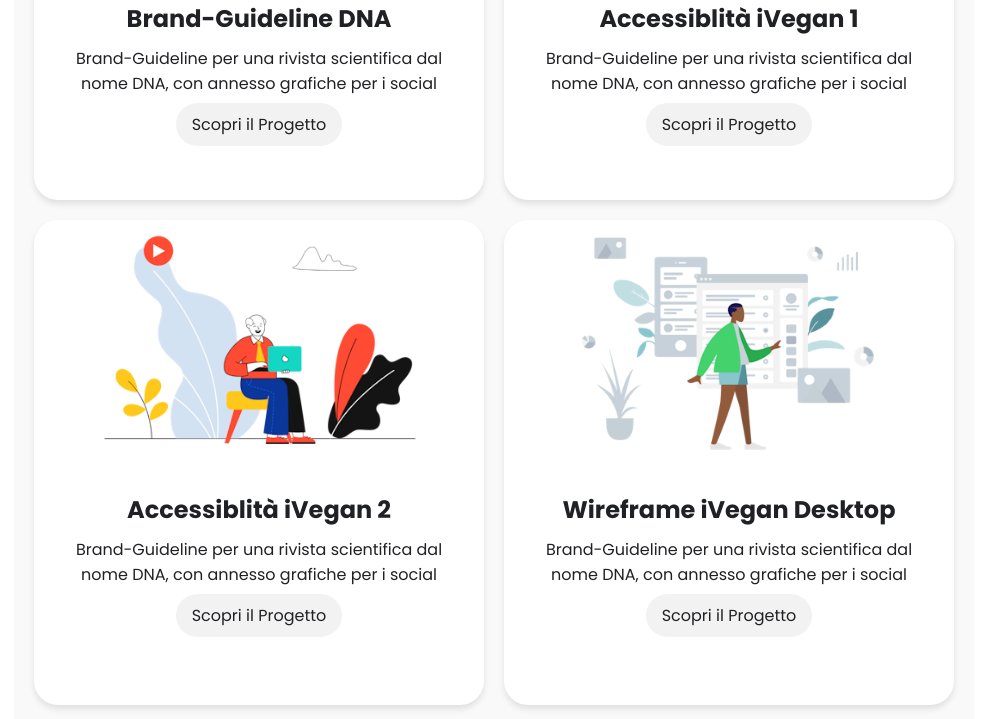
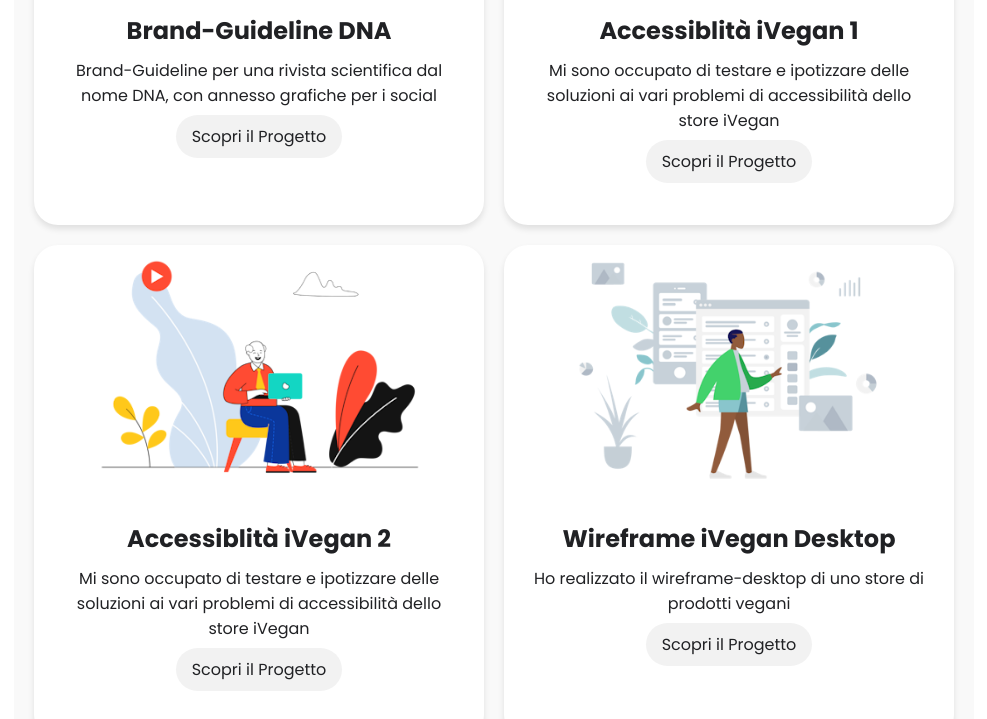
Before and after one commit to AntoUXUI/MyPortfolio, a plain HTML site: page index.html in a window 1280 px wide. Shown: the part 2423-3142 px from the top of the page, without its empty margins (146-1133 px from the left). Drawn offline with Linux system fonts and the light colour scheme.

Commit message:
Update index.html

```diff
--- a/index.html
+++ b/index.html
@@ -90,7 +90,7 @@
             <div class="about-description">
                 <h2>About Me</h2>
                 <p>
-                    Ciao sono Antonio D'Addio <strong>un UX/UI Designer </strong>con la passione per creare<span class="highlight"> intuitive, accessibili e funzionali</span>, mi piace lavorare in squadra e ho maturato già un esperienza di lavoro in team.
+                    Ciao sono Antonio D'Addio <strong>un UX/UI Designer </strong>amo creare interfacce<span class="highlight"> intuitive, accessibili e funzionali</span>, mi piace lavorare in squadra e ho maturato già un'esperienza di lavoro in team.
                     all'Hacakthon Sprintaly 2024.
                 </p>
                 <p>
@@ -139,7 +139,7 @@
                     <img src="Asset/img/access-1.png" alt="Project 3 Screenshot" class="project-image">
                     <div class="project-content">
                         <h3>Accessiblità iVegan 1</h3>
-                        <p>Brand-Guideline per una rivista scientifica dal nome DNA, con annesso grafiche per i social</p>
+                        <p>Mi sono occupato di testare e ipotizzare delle soluzioni ai vari problemi di accessibilità dello store iVegan</p>
                         <a href="./Asset/pdf/Accesibilità-iVegan-1.pdf" class="project-link" target="_blank">Scopri il Progetto</a>
                     </div>
                 </div>
@@ -150,7 +150,7 @@
                     <img src="Asset/img/access-2.png" alt="Project 3 Screenshot" class="project-image">
                     <div class="project-content">
                         <h3>Accessiblità iVegan 2</h3>
-                        <p>Brand-Guideline per una rivista scientifica dal nome DNA, con annesso grafiche per i social</p>
+                        <p>Mi sono occupato di testare e ipotizzare delle soluzioni ai vari problemi di accessibilità dello store iVegan</p>
                         <a href="./Asset/pdf/Progetto-Accessibilità-2-iVegan.pdf" class="project-link" target="_blank">Scopri il Progetto</a>
                     </div>
                 </div>
@@ -159,7 +159,7 @@
                     <img src="Asset/img/wireframe-desktop.png" alt="Project 3 Screenshot" class="project-image">
                     <div class="project-content">
                         <h3>Wireframe iVegan Desktop</h3>
-                        <p>Brand-Guideline per una rivista scientifica dal nome DNA, con annesso grafiche per i social</p>
+                        <p>Ho realizzato il wireframe-desktop di uno store di prodotti vegani</p>
                         <a href="./Asset/pdf/Wireframe-1-iVegan.pdf" class="project-link" target="_blank">Scopri il Progetto</a>
                     </div>
                 </div>
@@ -168,7 +168,7 @@
                     <img src="Asset/img/wireframe-mobile.png" alt="Project 3 Screenshot" class="project-image">
                     <div class="project-content">
                         <h3>Wireframe iVegan Mobile</h3>
-                        <p>Brand-Guideline per una rivista scientifica dal nome DNA, con annesso grafiche per i social</p>
+                        <p>Ho realizzato il wireframe versione mobile di uno store di prodotti vegani</p>
                         <a href="./Asset/pdf/Wireframing-2-iVegan.pdf" class="project-link" target="_blank">Scopri il Progetto</a>
                     </div>
                 </div> <!-- Project Card Hackathon -->
```
